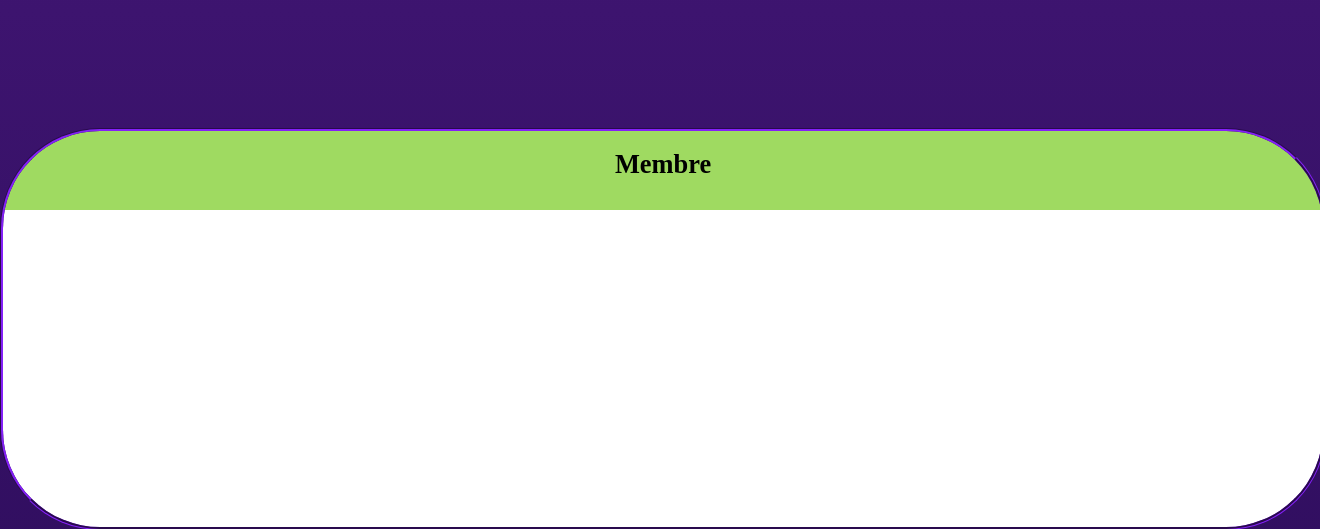
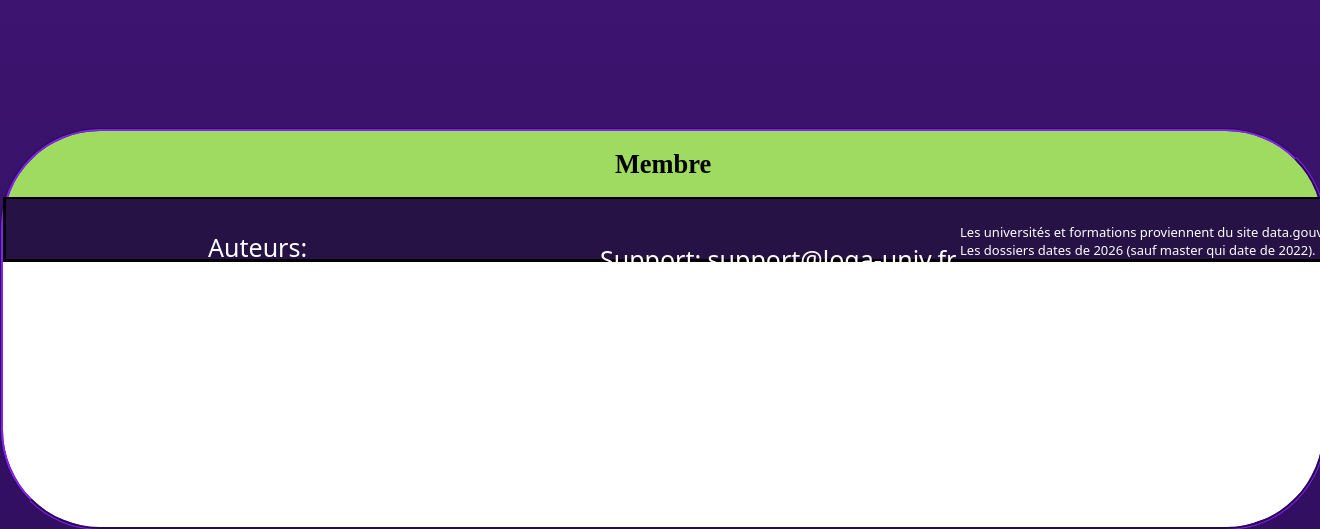
Before and after one commit to crysis421/FRANCUNIV, a PHP site: page /universite.php in a window 1320 px wide; the page is wider, and only the part inside the window is pictured. Shown: the part 1756-2285 px from the top of that part. Run offline with PHP 8.4, Linux system fonts and the light colour scheme; the visitor is signed in with stand-in values (Sample User, id 1); data that the repository does not hold is empty; some libraries are stand-ins or nearby versions.

Commit message:
changement sur universite.php

```diff
--- a/universite.php
+++ b/universite.php
@@ -89,4 +89,16 @@ if ($_SESSION['profile_image'] != null) {
 </div>
 <div id="membre">
     <h1 style="color:black "> Membre </h1>
+    <div id="basdepage">
+
+        <a><br>Les universités et formations proviennent du site data.gouv.
+            <br>Les dossiers dates de 2026 (sauf master qui date de 2022).<br>
+            Pour toute demande d'ajout d'universités/formations,<br>
+            merci de contacter le support par mail </a>
+        <p id="support">Support: support@loga-univ.fr</p>
+        <p id="auteurs">Auteurs:<br>
+            <br>
+            Romain Henry : Fondateur <br>
+            Kilian Stievenard : Co-fondateur</p>
+    </div>
 </body>
```
Also changed, not shown: lesEcolesParRegions.php (+12 -0 lines), profil.php (+12 -0 lines).
